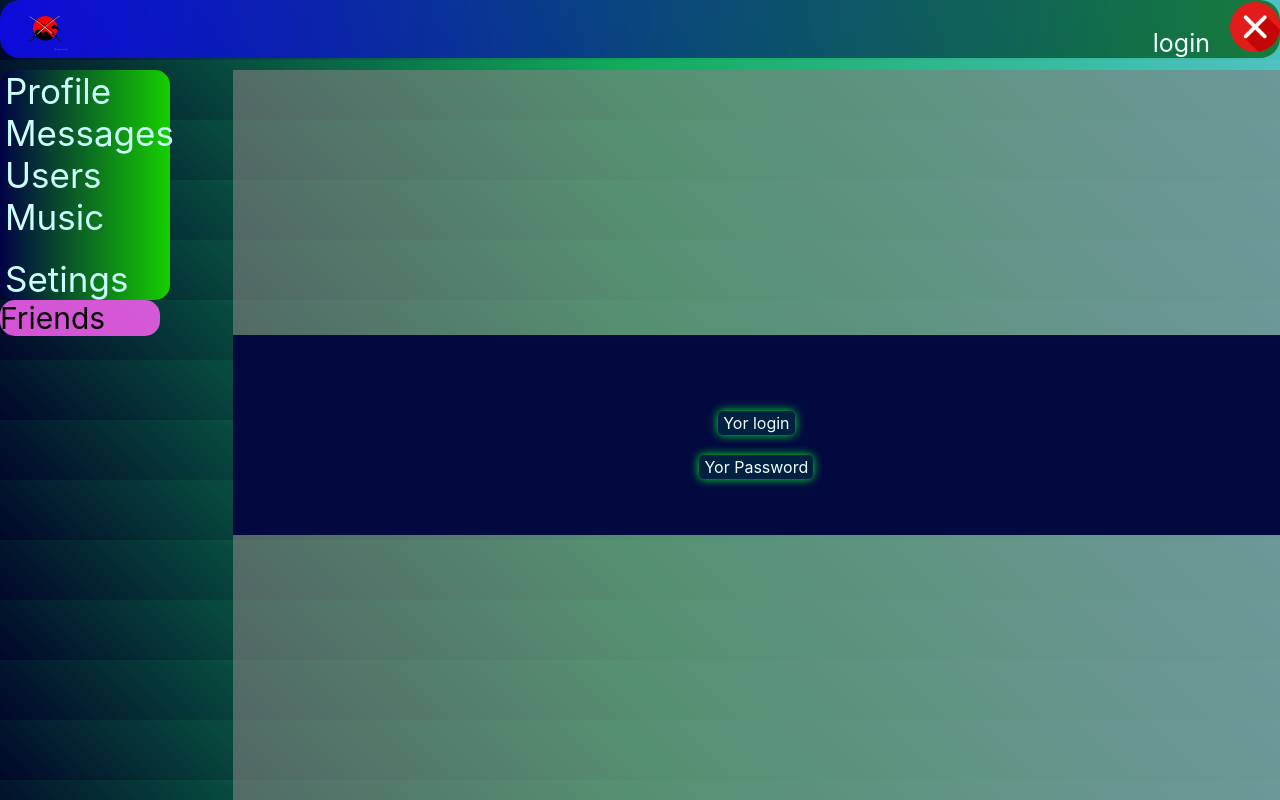
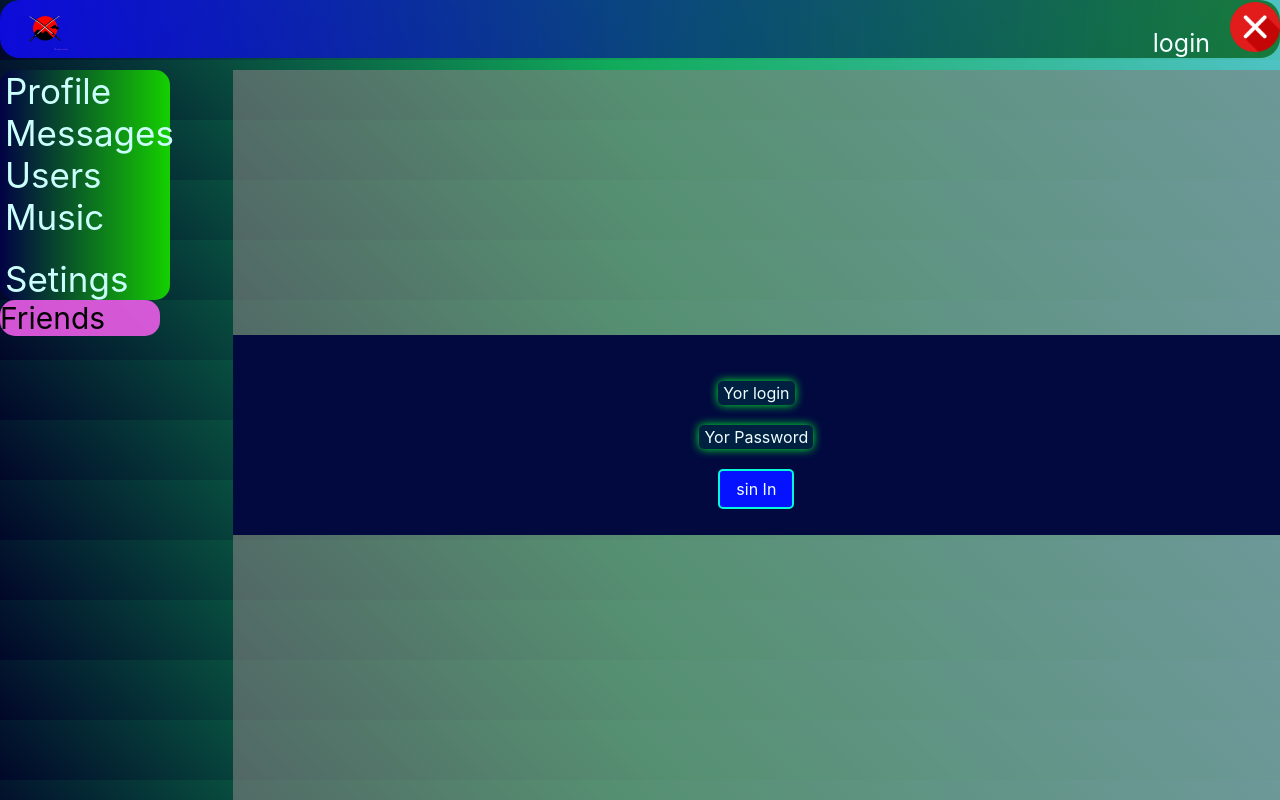
Before and after one commit to Alexey928/WheyOfSamuray, a React (Create React App) app: page /Login in a window 1280 px wide. Built offline with nearby package versions, Linux system fonts and the light colour scheme.

Commit message:
continue progect 28

```diff
--- a/src/components/Login/login.module.css
+++ b/src/components/Login/login.module.css
@@ -14,14 +14,12 @@
     background-color: #01093f;
     display: flex;
     flex-direction: column;
-
     justify-content: center;
 }
 .form span{
     padding: 2px 5px;
     background-color: #002041;
     color: azure;
-
     margin-top: 20px;
     box-shadow: 0 0 10px rgb(2, 248, 43);
     border-radius: 5px;
@@ -31,14 +29,13 @@ form input{
     overflow: hidden;
     resize: none;
     width: 200px;
-    height: 25px;
+    height: 35px;
     color: white;
     font-size: small;
     line-height: 16px;
-    border-color: #00ffef;
     background-color: rgb(0, 20, 47);
     border-bottom-color: hsl(118, 100%, 49%);
-    border-bottom-width: 3px;
+    border-bottom-width: 4px;
     border-radius: 5px;
     transition: all 0.3s linear;
     box-shadow: 0 0 10px rgba(3, 248, 248, 0.91);
@@ -46,3 +43,51 @@ form input{
 .form span:hover{
     cursor: pointer;
 }
+.button{
+    color: azure;
+    margin-top: 20px;
+    align-self: center;
+    z-index: 1;
+    position: relative;
+    font-size: inherit;
+    font-family: inherit;
+    padding: 0.5em 1em;
+    outline: none;
+    background-color: hsl(237, 100%, 51%);
+    border-radius: 5px;
+    border: 2px solid #06f8db;
+    transition: all 0.3s linear;
+}
+
+.button:hover {
+    cursor: pointer;
+}
+
+.button::before {
+    content: '';
+    z-index: -1;
+    position: absolute;
+    top: 0;
+    bottom: 0;
+    left: 0;
+    right: 0;
+    border-radius: 5px;
+    border: 4px solid hsl(237, 100%, 51%);
+    transform-origin: center;
+    transform: scale(1);
+}
+.button:hover::before {
+    transition: all 0.75s ease-in-out;
+    transform-origin: center;
+    transform: scale(1.75);
+    opacity: 0;
+}
+.button:hover{
+    border-color: hsl(237, 100%, 51%);
+}
+@media (max-width: 500px) {
+    .loginFormContayner{
+        z-index: 2;
+        margin-left: -190px;
+    }
+}
--- a/src/components/Login/loginPage.tsx
+++ b/src/components/Login/loginPage.tsx
@@ -12,6 +12,7 @@ const LoginPage = () => {
             <form className={style.form}>
                 <EditableSpan titlle={"Yor login"} type={"text"}/>
                 <EditableSpan titlle={"Yor Password"} type={"password"}/>
+                <button onClick={(e:any)=>{e.preventDefault()}} className={style.button}>sin In</button>
             </form>
         </div>
 
--- a/src/components/editinebalSpan/EditableSpan.tsx
+++ b/src/components/editinebalSpan/EditableSpan.tsx
@@ -8,8 +8,10 @@ type EditableSpanPropsType = {
 
 export function EditableSpan(props: EditableSpanPropsType){
 
-    let [editMode, setEditMode] = useState(false);
-    let [title, setTitle] = useState("");
+    let [editMode, setEditMode] = useState<boolean>(false);
+    let [title, setTitle] = useState<string>("");
+    let [visible, setVisible] = useState<boolean>(false)
+
 
     const activateEditMode = () => {
         setEditMode(true);
@@ -21,6 +23,9 @@ export function EditableSpan(props: EditableSpanPropsType){
     const changeTitle = (e: ChangeEvent<HTMLInputElement>) => {
         setTitle(e.currentTarget.value)
     }
+    const hiddenPassword = (password:string):string=>{
+        return password.split("").map(el=>"*").join("");
+    }
 
     return editMode ?
         <input  type={props.type}
@@ -29,5 +34,5 @@ export function EditableSpan(props: EditableSpanPropsType){
                   autoFocus onBlur={activateViewMode}
                   onKeyDown={(e:KeyboardEvent<HTMLInputElement>)=>e.key==="Enter"&&activateViewMode()}
         /> :
-        <span onClick={activateEditMode}>{title?title:props.titlle}</span>
+        <span onClick={activateEditMode}>{title&&props.type==="password"?hiddenPassword(title):title?title:props.titlle}</span>
 }
```
